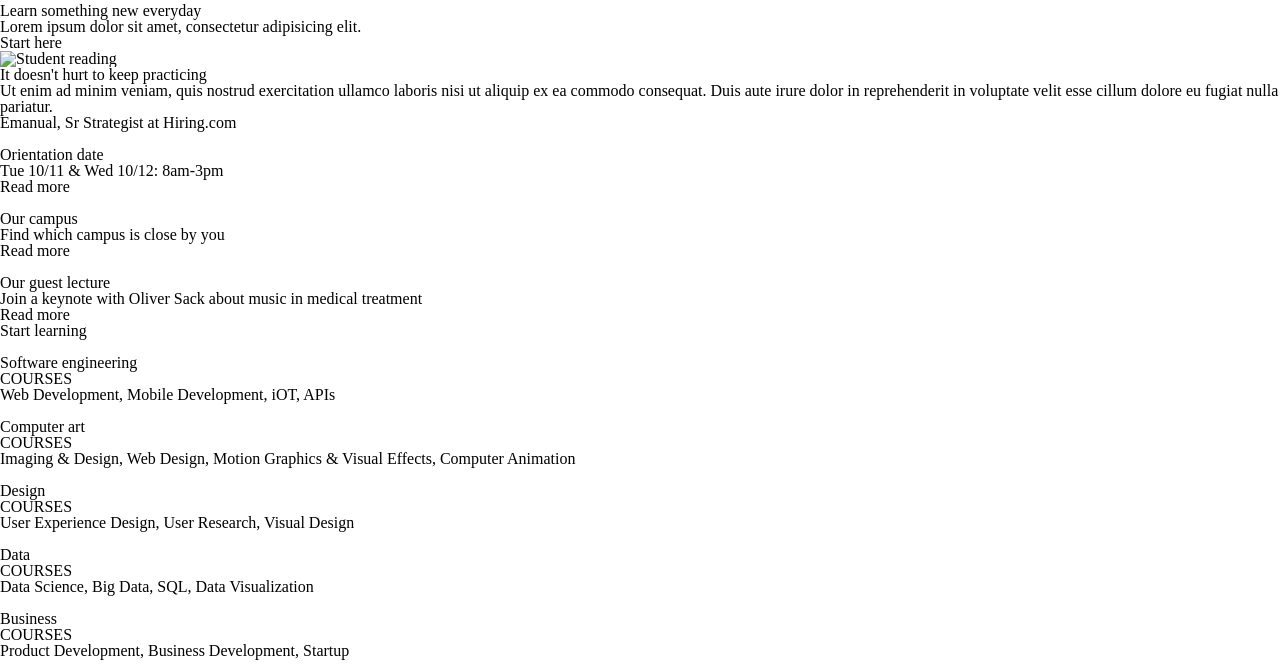
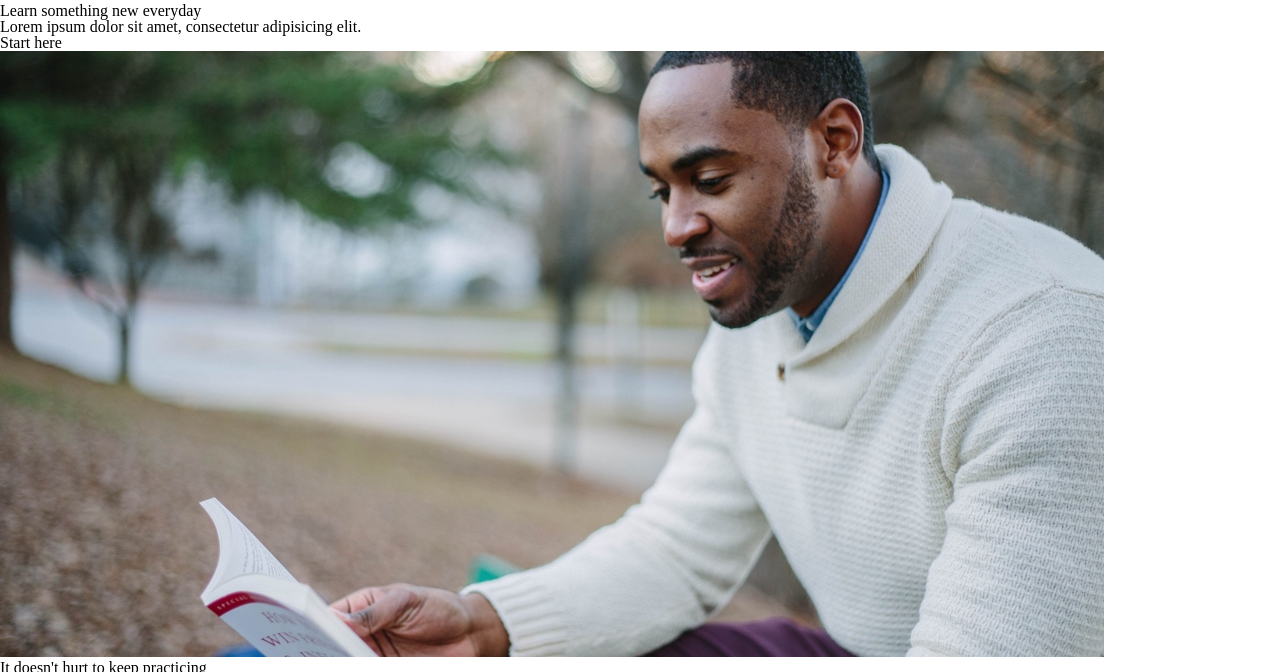
Before and after one commit to christopher-ward/Colmar_Academy, a plain HTML site: page index.html in a window 1280 px wide. Shown: the part 915-1587 px from the top of the page. Drawn offline with Linux system fonts and the light colour scheme.

Commit message:
Added info-banner image.

```diff
--- a/index.html
+++ b/index.html
@@ -66,7 +66,7 @@
         <!-- Left-Pane -->
         <div class="left-pane">
           <div class="info-image">
-            <img src="" alt="Student reading">
+            <img src="resources/images/information-main.jpg" alt="Student reading">
             <h2>It doesn't hurt to keep practicing</h2>
             <p>Ut enim ad minim veniam, quis nostrud exercitation ullamco laboris nisi ut aliquip ex ea commodo consequat. Duis aute irure dolor in reprehenderit in voluptate velit esse cillum dolore eu fugiat nulla pariatur.</p>
             <h5>Emanual, Sr Strategist at Hiring.com</h5>
```
